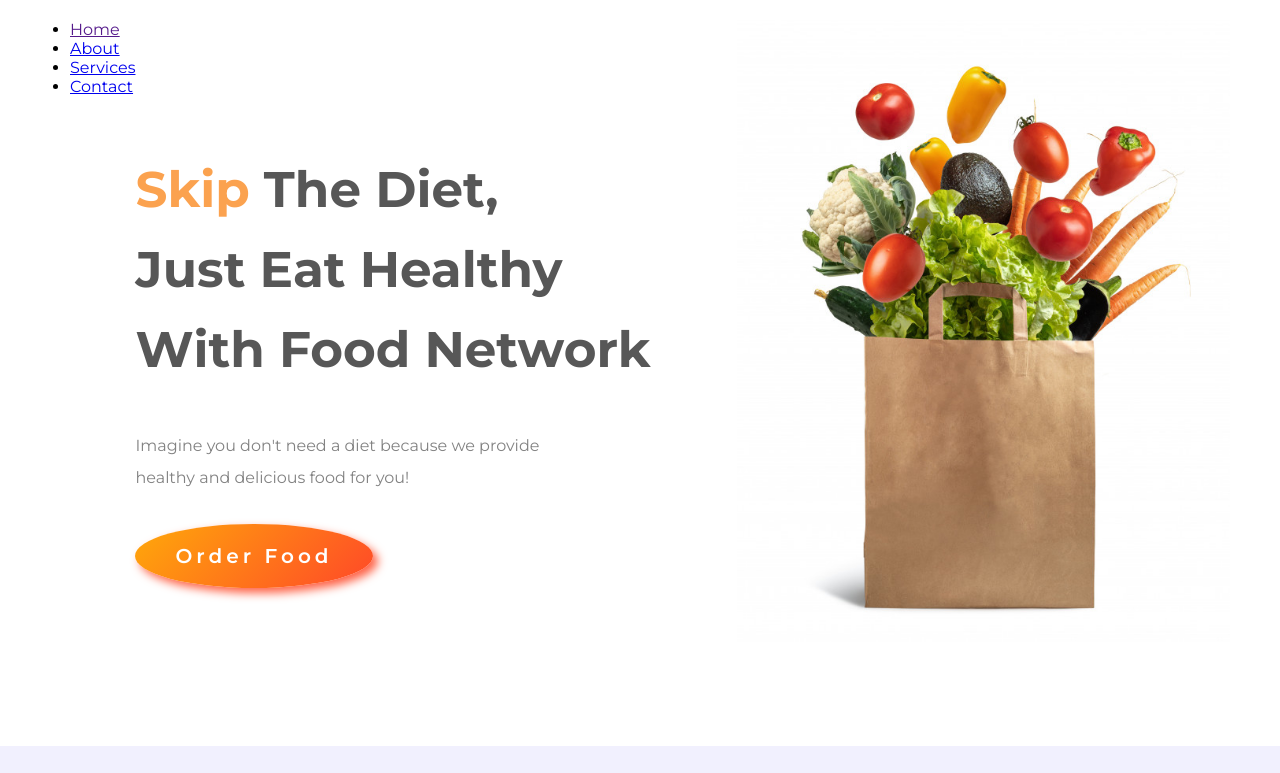
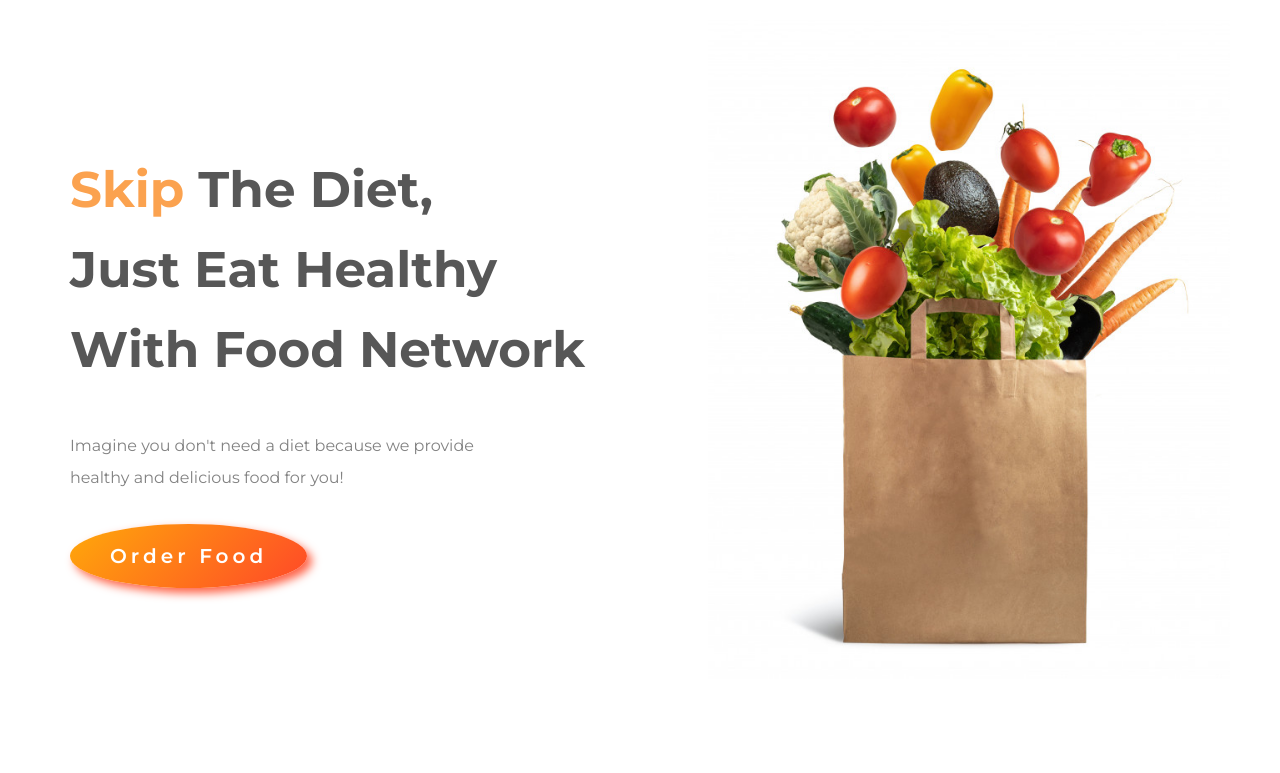
Before and after one commit to simplysamiul/Food-Network, a plain HTML site: page index.html in a window 1280 px wide. Shown: the top 773 px of the page. Drawn offline with Linux system fonts and the light colour scheme.

Commit message:
added all code

```diff
--- a/index.html
+++ b/index.html
@@ -12,14 +12,6 @@
 </head>
 <body>
     <header>
-        <nav>
-            <ul>
-                <li><a href="">Home</a></li>
-                <li><a href="#about">About</a></li>
-                <li><a href="#services">Services</a></li>
-                <li><a href="#contact">Contact</a></li>
-            </ul>
-        </nav>
         <div class="header-text">
             <h1><span>Skip</span> The Diet, <br>Just Eat Healthy <br> With Food Network</h1>
             <p>Imagine you don't need a diet because we provide <br> healthy and delicious food for you!</p>
```
